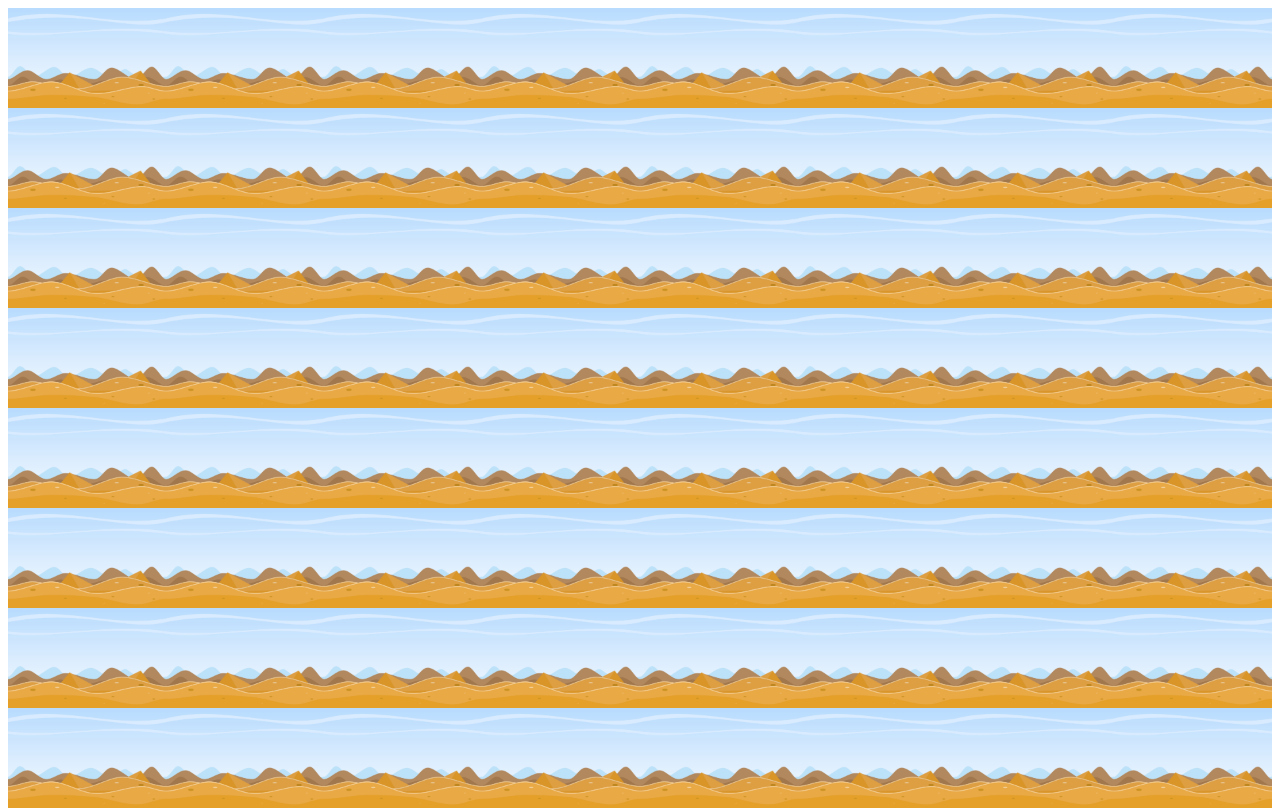
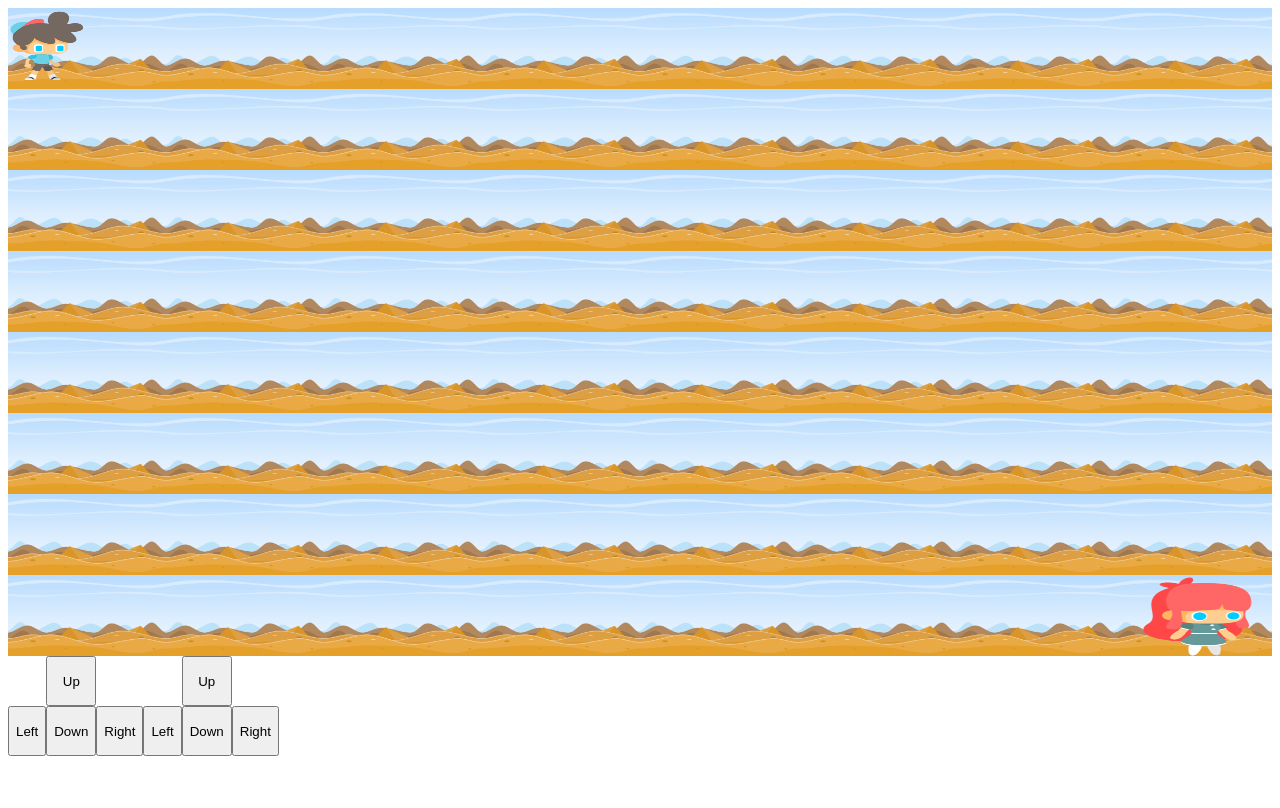
Before and after one commit to gcald/cpscprojectgridjava, a plain HTML site: page index.html in a window 1280 px wide. Drawn offline with Linux system fonts and the light colour scheme.

Commit message:
basic controls working

```diff
--- a/index.html
+++ b/index.html
@@ -10,8 +10,8 @@
 </head>
 <body>
     <div class = "grid-container">
-        <div class="player1"></div>
-        <div class="player2"></div>
+        <img id="player1" src="images/idle-boy.png" height="100%" width="100%">
+        <img id="player2" src="images/idle-girl.png" height="100%" width="100%">
         <div class="item-0"></div>
         <div class="item-1"></div>
         <div class="item-2"></div>
@@ -78,5 +78,15 @@
         <div class="item-63"></div>
         <div class="item-64"></div>
     </div>
+    <footer>
+        <button id="up_char1" class="up_char1" onclick="moveUp(1)">Up</button>
+        <button id="up_char2" class="up_char2" onclick="moveUp(2)">Up</button>
+        <button id="left_char1" class="left_char1" onclick="moveLeft(1)">Left</button>
+        <button id="down_char1" class="down_char1" onclick="moveDown(1)">Down</button>
+        <button id="right_char1" class="right_char1" onclick="moveRight(1)">Right</button>
+        <button id="left_char2" class="left_char2" onclick="moveLeft(2)">Left</button>
+        <button id="down_char2" class="down_char2" onclick="moveDown(2)">Down</button>
+        <button id="right_char2" class="right_char2" onclick="moveRight(2)">Right</button>
+    </footer>
 </body>
 </html>
--- a/main.css
+++ b/main.css
@@ -1,5 +1,5 @@
 html, body{
-  height: 100%;
+  height: 90%;
 }
 
 .grid-container{
@@ -18,6 +18,16 @@ html, body{
         "tile41 tile42  tile43  tile44 tile45 tile46 tile47 tile48"
         "tile49 tile50  tile51  tile52 tile53 tile54 tile55 tile56"
         "tile57 tile58  tile59  tile60 tile61 tile62 tile63 tile64"
+}
+
+#player1{
+  z-index: 1;
+  grid-area: tile1;
+}
+
+#player2{
+  z-index: 1;
+  grid-area: tile64;
 }
 
 .item-1{
@@ -405,3 +415,59 @@ html, body{
   grid-area: tile64;
     /* background-image: url(/images */
 }
+
+footer
+{
+  height: 100px;
+  width: 100px;
+  display: grid;
+  grid-template-columns: 1fr 1fr 1fr 3fr 1fr 1fr 1fr;
+  grid-template-rows: 1fr 1fr;
+}
+
+
+.up_char1
+{
+  grid-column-start: 2;
+}
+
+.up_char2
+{
+  grid-column-start: 6;
+}
+
+.left_char1
+{
+  grid-row-start: 2;
+}
+
+.down_char1
+{
+  grid-row-start: 2;
+}
+
+.right_char1
+{
+  grid-row-start: 2;
+}
+
+
+.left_char2
+{
+  grid-row-start: 2;
+  grid-column-start: 5;
+}
+
+
+.down_char2
+{
+  grid-row-start: 2;
+  grid-column-start: 6;
+}
+
+
+.right_char2
+{
+  grid-row-start: 2;
+  grid-column-start: 7;
+}
--- a/main.js
+++ b/main.js
@@ -1,28 +1,72 @@
-var btn = document.querySelector('button');
+let player1_pos = 1;
+let player2_pos = 64;
+
+window.onload = function(){
+    document.getElementById("player1").style.gridArea = "tile1";
+    document.getElementById("player2").style.gridArea = "tile64";
+}
 
 
-btn.onclick = function(){
-    alert("hello world")
-}
-
-var wasd = document.querySelector(w)
-
-window.addEventListener("keydown", moveCharacter, false);
-
-function moveCharacter(e){
-    switch(e.keyCode){
-        case 97: alert("left");
-        break;
-        case 38:
-        // up key pressed
-        break;
-    case 39:
-        // right key pressed
-        break;
-    case 40:
-        // down key pressed
-        break;
+function moveRight(player_num){
+    if(player_num == 1){
+        if(player1_pos != 64){
+            player1_pos++;
+            console.log(player1_pos);
+            document.getElementById("player1").style.gridArea = `tile${player1_pos}`;
+        }
+    } else {
+        if(player2_pos != 64){
+            player2_pos++;
+            console.log(player2_pos);
+            document.getElementById("player2").style.gridArea = `tile${player2_pos}`;
+        }
     }
 }
 
-funct
+function moveLeft(player_num){
+    if(player_num == 1){
+        if(player1_pos != 1){
+            player1_pos--;
+            console.log(player1_pos);
+            document.getElementById("player1").style.gridArea = `tile${player1_pos}`;
+        }
+    } else {
+        if(player2_pos != 1){
+            player2_pos--;
+            console.log(player2_pos);
+            document.getElementById("player2").style.gridArea = `tile${player2_pos}`;
+        }
+    }
+}
+
+function moveUp(player_num){
+    if(player_num == 1){
+        if(player1_pos > 8){
+            player1_pos = player1_pos - 8;
+            console.log(player1_pos);
+            document.getElementById("player1").style.gridArea = `tile${player1_pos}`;
+        }
+    } else {
+        if(player2_pos > 8){
+            player2_pos = player2_pos - 8;
+            console.log(player2_pos);
+            document.getElementById("player2").style.gridArea = `tile${player2_pos}`;
+        }
+    }
+}
+
+function moveDown(player_num){
+    if(player_num == 1){
+        if(player1_pos < 57){
+            player1_pos = player1_pos + 8;
+            console.log(player1_pos);
+            document.getElementById("player1").style.gridArea = `tile${player1_pos}`;
+        }
+    } else {
+        if(player2_pos < 57){
+            player2_pos = player2_pos + 8;
+            console.log(player2_pos);
+            document.getElementById("player2").style.gridArea = `tile${player2_pos}`;
+        }
+    }
+}
```
